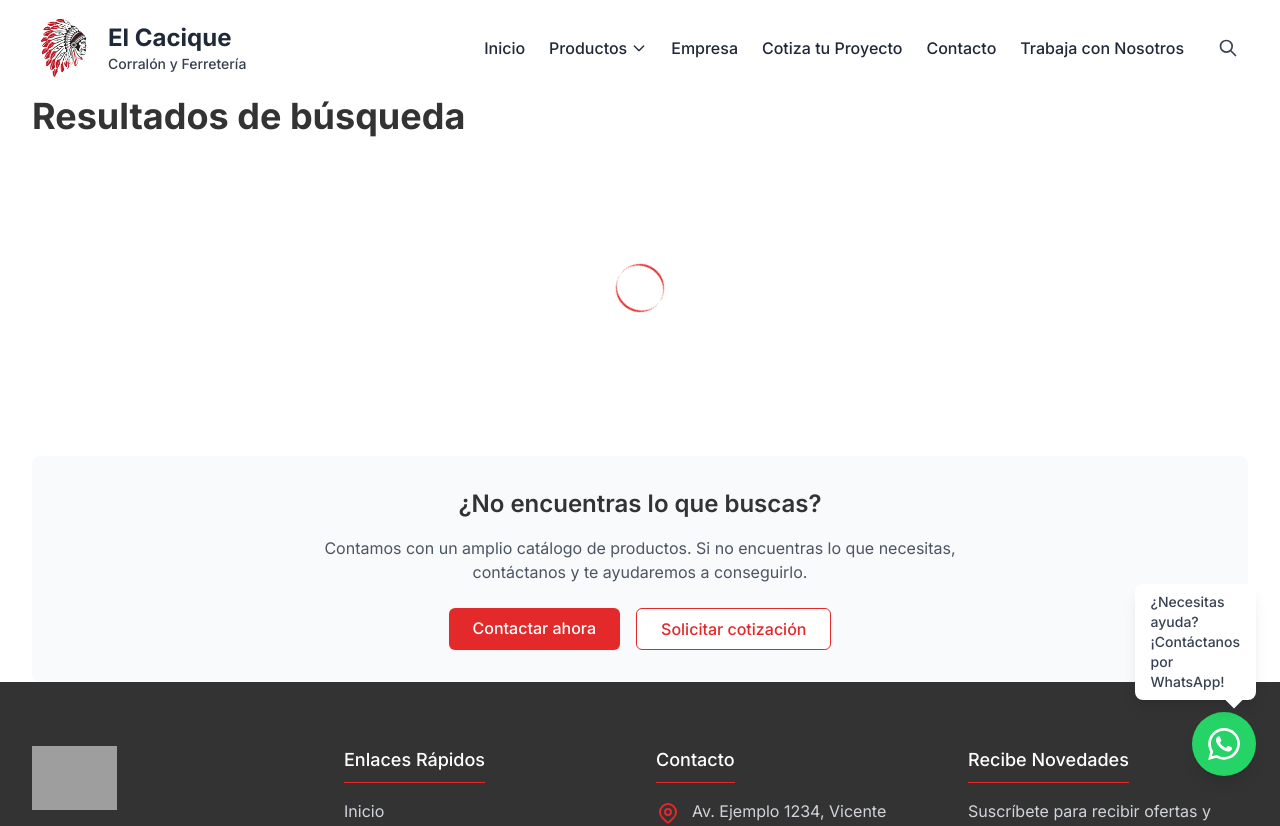
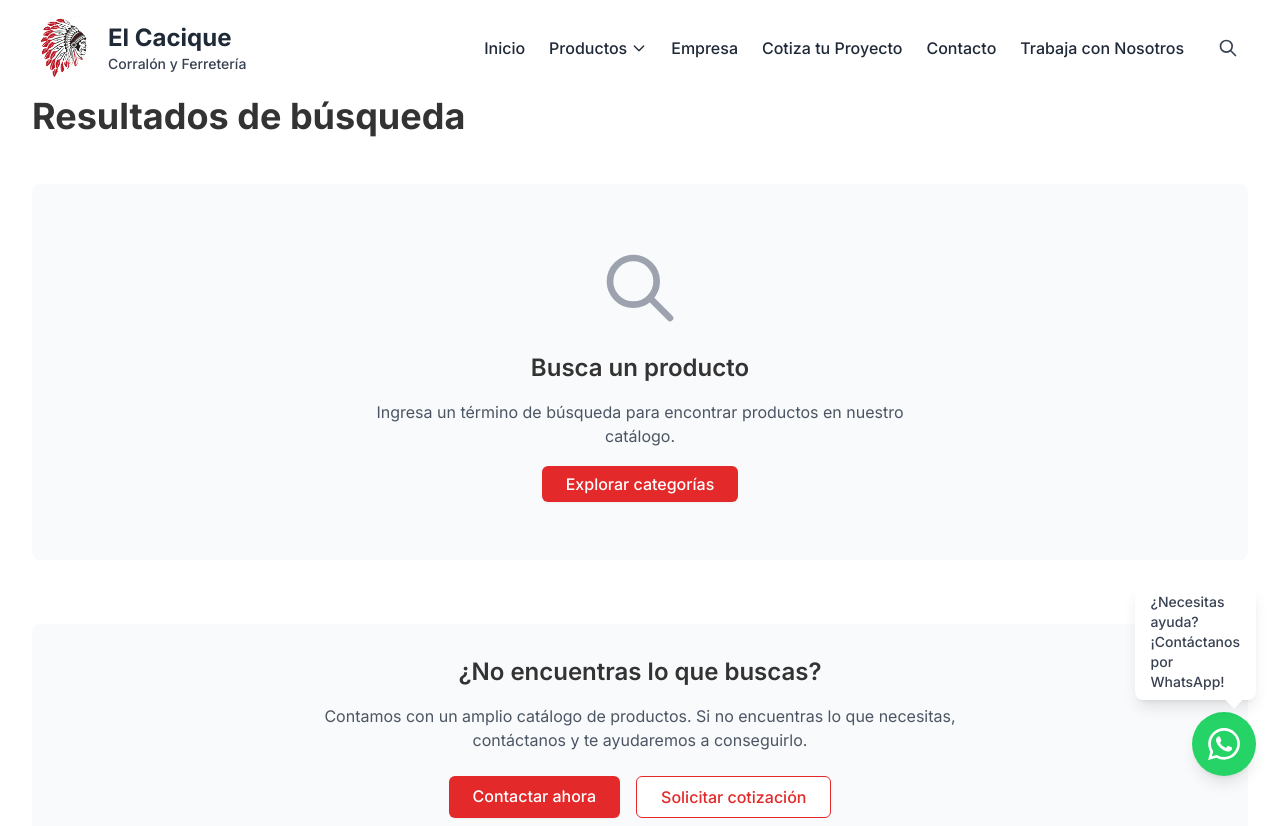
Before and after one commit to martinrodriguez19/cacique, a Next.js app: page /busqueda in a window 1280 px wide. Shown: the top 826 px of the page. Built offline with nearby package versions, Linux system fonts and the light colour scheme; grey boxes are pictures that could not be loaded.

Commit message:
busqueda

```diff
--- a/src/app/busqueda/page.tsx
+++ b/src/app/busqueda/page.tsx
@@ -1,14 +1,24 @@
 // app/busqueda/page.tsx
-// Página de resultados de búsqueda
+// Página de resultados de búsqueda con Suspense
 /* eslint-disable @typescript-eslint/no-explicit-any */
 /* eslint-disable @typescript-eslint/no-unused-vars */
 /* eslint-disable @typescript-eslint/ban-ts-comment */
 // @ts-nocheck
 import { Metadata } from 'next';
+import { Suspense } from 'react';
 import SearchResultsPage from '@/app/components/SearchResultsPage';
 
-interface SearchPageProps {
-  searchParams: { [key: string]: string | string[] | undefined };
+// Componente de carga para Suspense
+function SearchLoading() {
+  return (
+    <div className="pt-24 pb-16">
+      <div className="container-custom">
+        <div className="flex justify-center items-center py-20">
+          <div className="animate-spin rounded-full h-12 w-12 border-t-2 border-b-2 border-[#e32929]"></div>
+        </div>
+      </div>
+    </div>
+  );
 }
 
 // Metadatos estáticos para la página de búsqueda
@@ -17,6 +27,10 @@ export const metadata: Metadata = {
   description: 'Explora los resultados de tu búsqueda de productos y materiales para construcción en El Cacique.',
 };
 
-export default function SearchPage({ searchParams }: SearchPageProps) {
-  return <SearchResultsPage />;
+export default function SearchPage() {
+  return (
+    <Suspense fallback={<SearchLoading />}>
+      <SearchResultsPage />
+    </Suspense>
+  );
 }
--- a/src/app/components/SearchResultsPage.tsx
+++ b/src/app/components/SearchResultsPage.tsx
@@ -17,7 +17,7 @@ import { ICategory } from "@/app/lib/models/Category";
 
 export default function SearchResultsPage() {
   const searchParams = useSearchParams();
-  const query = searchParams.get("q") || "";
+  const query = searchParams?.get("q") || "";
 
   const [products, setProducts] = useState<IProduct[]>([]);
   const [categories, setCategories] = useState<ICategory[]>([]);
@@ -26,7 +26,10 @@ export default function SearchResultsPage() {
 
   useEffect(() => {
     const fetchData = async () => {
-      if (!query) return;
+      if (!query) {
+        setIsLoading(false);
+        return;
+      }
 
       setIsLoading(true);
       try {
@@ -84,8 +87,34 @@ export default function SearchResultsPage() {
           </div>
         )}
 
-        {/* Empty state */}
-        {!isLoading && products.length === 0 && (
+        {/* Empty state - no query */}
+        {!isLoading && !query && (
+          <div className="text-center py-16 bg-gray-50 rounded-lg">
+            <svg
+              className="w-20 h-20 text-gray-400 mx-auto mb-6"
+              fill="none"
+              viewBox="0 0 24 24"
+              stroke="currentColor"
+            >
+              <path
+                strokeLinecap="round"
+                strokeLinejoin="round"
+                strokeWidth={2}
+                d="M21 21l-6-6m2-5a7 7 0 11-14 0 7 7 0 0114 0z"
+              />
+            </svg>
+            <h2 className="text-2xl font-semibold mb-4">Busca un producto</h2>
+            <p className="text-gray-600 mb-6 max-w-xl mx-auto">
+              Ingresa un término de búsqueda para encontrar productos en nuestro catálogo.
+            </p>
+            <Link href="/productos" className="btn-primary">
+              Explorar categorías
+            </Link>
+          </div>
+        )}
+
+        {/* Empty state - no results */}
+        {!isLoading && query && products.length === 0 && (
           <div className="text-center py-16 bg-gray-50 rounded-lg">
             <svg
               className="w-20 h-20 text-gray-400 mx-auto mb-6"
@@ -111,7 +140,7 @@ export default function SearchResultsPage() {
         )}
 
         {/* Results with filters */}
-        {!isLoading && products.length > 0 && (
+        {!isLoading && query && products.length > 0 && (
           <div className="grid grid-cols-1 lg:grid-cols-4 gap-8">
             {/* Sidebar filter */}
             <div className="lg:col-span-1">
@@ -183,7 +212,7 @@ export default function SearchResultsPage() {
                       >
                         <div className="relative h-48">
                           <Image
-                            src={product.images[0] || "/images/placeholder.jpg"}
+                            src={product.images?.[0] || "/images/placeholder.jpg"}
                             alt={product.name}
                             fill
                             className="object-cover"
@@ -245,4 +274,5 @@ export default function SearchResultsPage() {
       </div>
       <Footer />
     </div>
-  );}
+  );
+}
```
